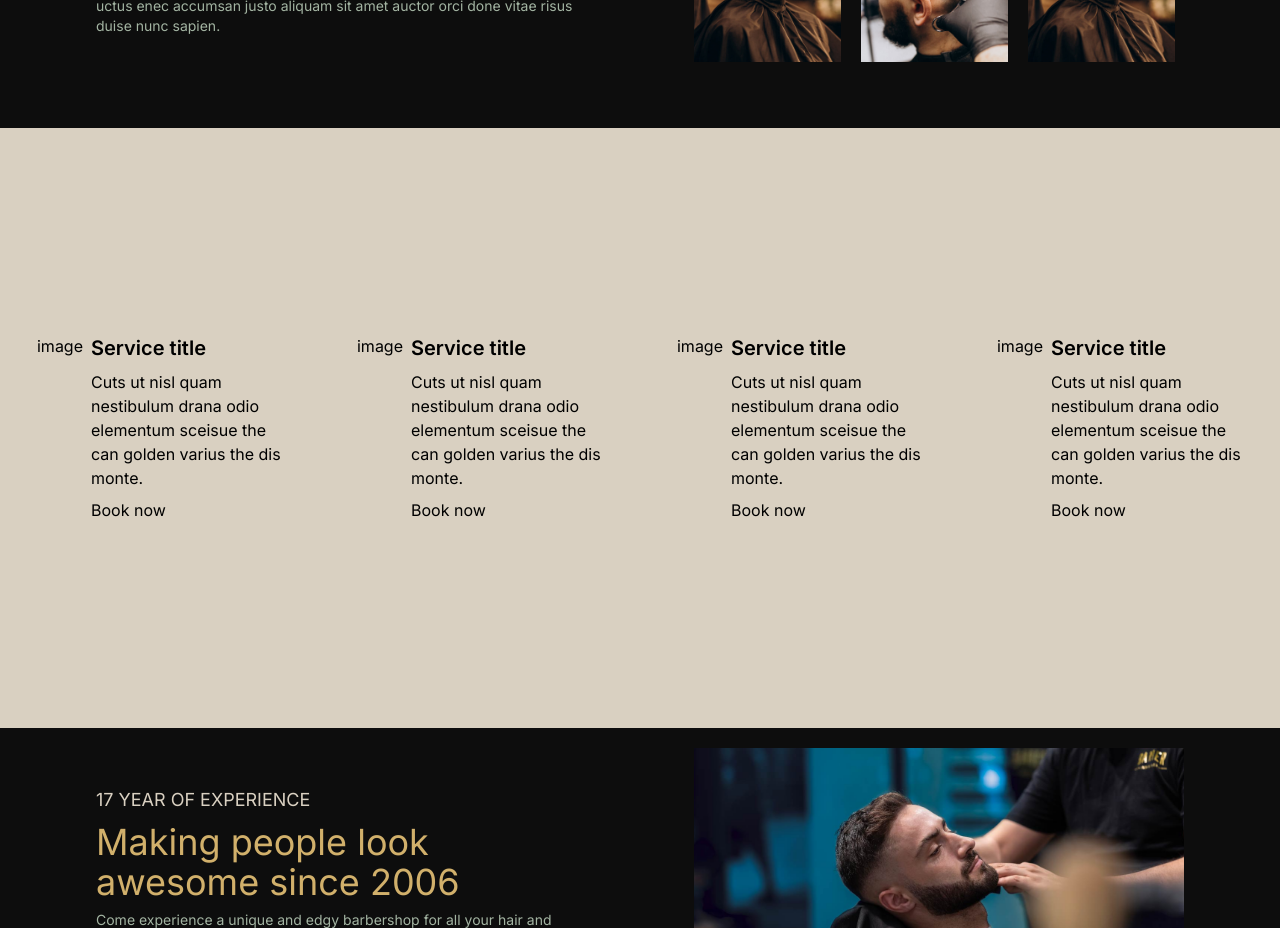
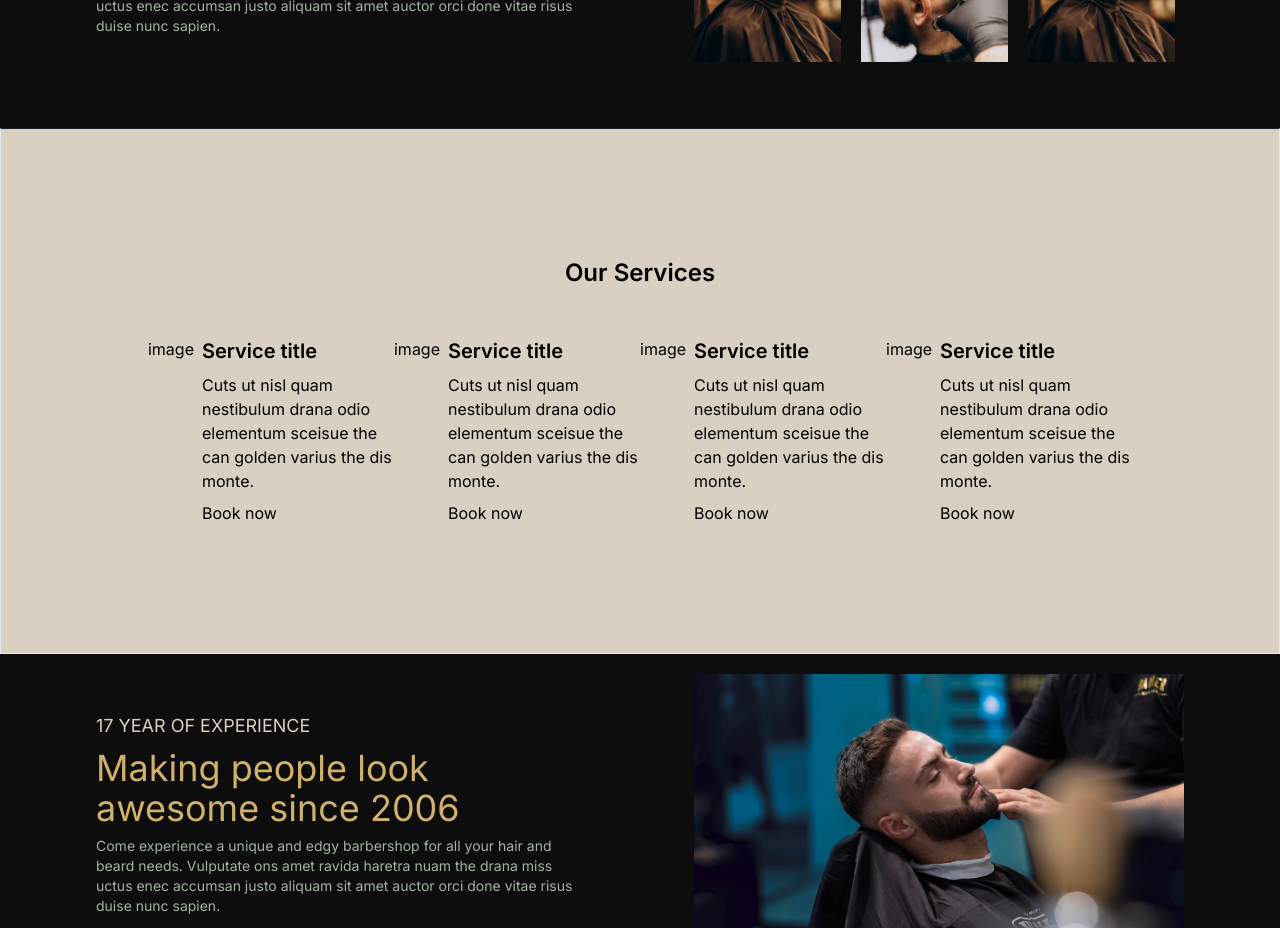
Before and after one commit to umangcodes/barbershopclient, a Next.js app: page / in a window 1280 px wide. Shown: the part 1560-2488 px from the top of the page. Built offline with nearby package versions, Linux system fonts and the light colour scheme.

Commit message:
title added y padding modified

```diff
--- a/components/Landing/ServiceCards.js
+++ b/components/Landing/ServiceCards.js
@@ -1,8 +1,8 @@
-import loadCustomRoutes from "next/dist/lib/load-custom-routes"
-
 const ServiceCards = () => {
   return (
-    <div className="h-[75vh] bg-accent2 flex items-center justify-around flex-wrap">
+    <div className="py-32 bg-accent2  items-center flex flex-col border-t-background border">
+        <h1 className="capitalize text-2xl font-semibold pb-12">Our services</h1>
+        <div className="flex flex-wrap  items-center justify-around ">
             <div id="service-1" className="flex gap-2">
                 <p>image</p>
                 <div className="flex flex-col items-start w-48">
@@ -35,6 +35,8 @@ const ServiceCards = () => {
                     <button>Book now</button>
                 </div>
             </div>
+        </div>
+
 
 
 
```
Lines whose indentation alone changed are shown as unchanged.
